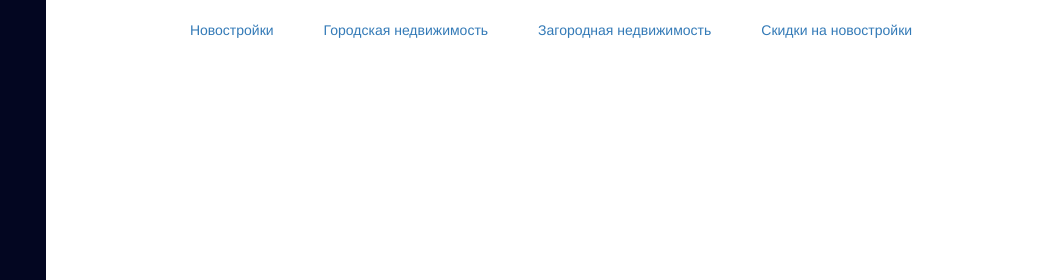
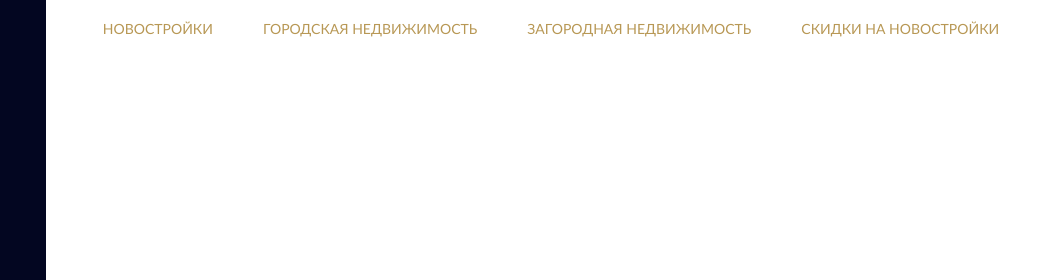
Before and after one commit to Sibi7/globus-landing, a website: page index.html in a window 1280 px wide. Shown: the top 280 px of the page, 224-1280 px from the left. Drawn offline with Linux system fonts and the light colour scheme; a web font is replaced by a local one.

Commit message:
add header menu + structure, fonts

```diff
--- a/app/sass/base/_base.scss
+++ b/app/sass/base/_base.scss
@@ -11,6 +11,7 @@ body{
     font-style: inherit;
     text-align: left;
     vertical-align: baseline;
+    font-family: $latoRegular;
 }
 
 a {
--- a/app/sass/header/_head.scss
+++ b/app/sass/header/_head.scss
@@ -7,9 +7,22 @@
     justify-content: center;
     list-style: none;
     padding: 20px;
+    margin: 0;
+    background: #fff;
     li{
       display: inline-block;
       margin: 0 25px;
+      a{
+        color: #b89855;
+        font-size: 14px;
+        font-weight: 400;
+        text-transform: uppercase;
+        transition: 200ms ease;
+        &:hover{
+          transition: 200ms ease;
+          color: darken(#b89855, 10%);
+        }
+      }
     }
   }
 }
--- a/app/sass/libs/_fonts.scss
+++ b/app/sass/libs/_fonts.scss
@@ -1,5 +1,33 @@
-//@import url('https://fonts.googleapis.com/css?family=Open+Sans:300,300i,400,400i,600,600i,700,700i,800,800i');
-//@import url('https://fonts.googleapis.com/css?family=PT+Sans:400,400i,700,700i');
-//@import url('https://fonts.googleapis.com/css?family=Roboto:100,100i,300,300i,400,400i,500,500i,700,700i,900,900i');
-//@import url('https://fonts.googleapis.com/css?family=Source+Sans+Pro:200,200i,300,300i,400,400i,600,600i,700,700i,900,900i');
-//@import url('https://fonts.googleapis.com/css?family=Lato:100,100i,300,300i,400,400i,700,700i,900,900i');
+@import url('https://fonts.googleapis.com/css?family=Playfair+Display:400,400i,700,700i&subset=cyrillic');
+
+$latoBlack: 'Lato-Black';
+$latoBold: 'Lato-Bold';
+$latoRegular: 'Lato-Regulat';
+$latoLight: 'Lato-light';
+
+@font-face {
+  font-family: 'Lato-Black';
+  src: url('../fonts/lato/LatoBlack.woff') format('woff'),
+  url('../fonts/gilroy/LatoBlack.woff2') format('woff2');
+  font-weight: normal;
+}
+
+@font-face {
+  font-family: 'Lato-Bold';
+  src: url('../fonts/lato/LatoBold.woff') format('woff'),
+  url('../fonts/gilroy/LatoBold.woff2') format('woff2');
+  font-weight: normal;
+}
+
+@font-face {
+  font-family: 'Lato-Regulat';
+  src: url('../fonts/lato/LatoRegular.woff') format('woff'),
+  url('../fonts/gilroy/LatoRegular.woff2') format('woff2');
+  font-weight: normal;
+}
+@font-face {
+  font-family: 'Lato-light';
+  src: url('../fonts/lato/LatoLight.woff') format('woff'),
+  url('../fonts/gilroy/LatoLight.woff2') format('woff2');
+  font-weight: normal;
+}
```
Also changed, not shown: css/styles.min.css, fonts/lato/LatoBlack.woff (added), fonts/lato/LatoBlack.woff2 (added), fonts/lato/LatoBold.woff (added), fonts/lato/LatoBold.woff2 (added), fonts/lato/LatoLight.woff (added), fonts/lato/LatoLight.woff2 (added), fonts/lato/LatoRegular.woff (added), fonts/lato/LatoRegular.woff2 (added).
